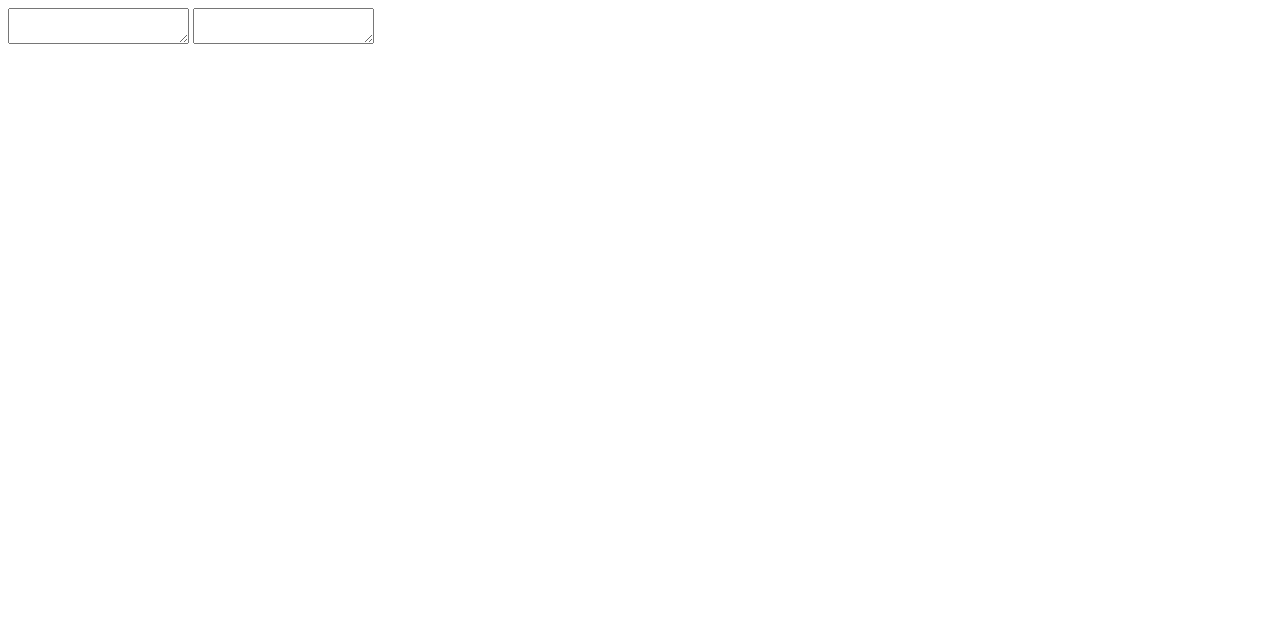
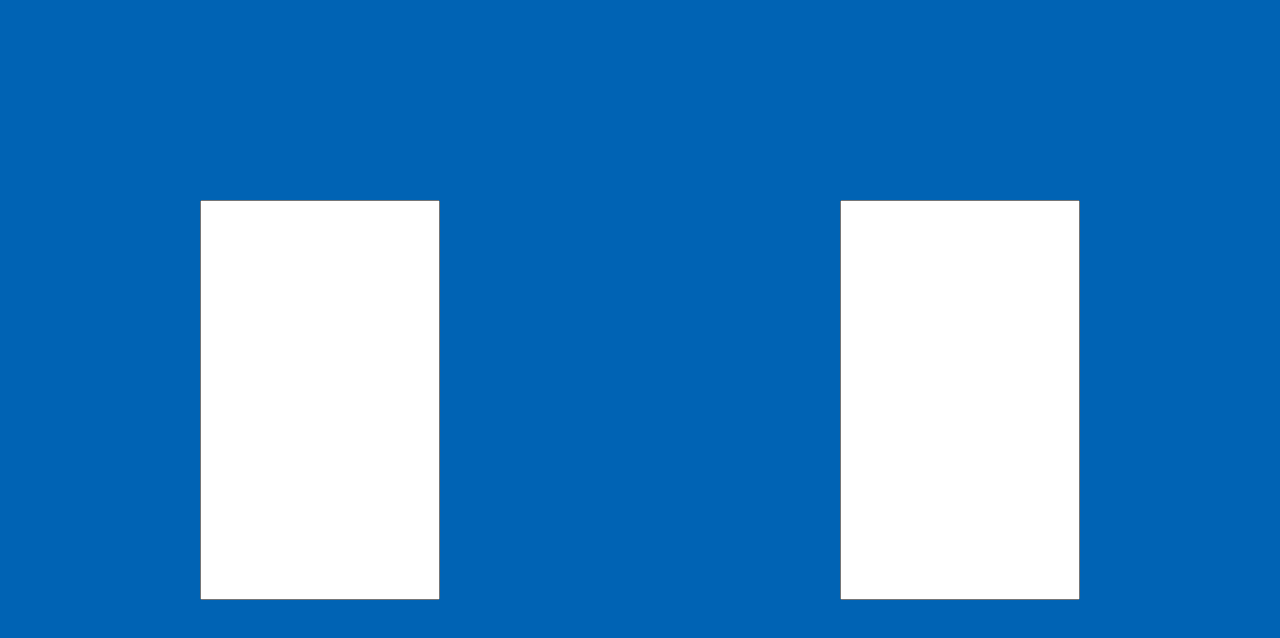
Before and after one commit to Soreon/dicpic-translator, a plain HTML site: page index.html in a window 1280 px wide. Drawn offline with Linux system fonts and the light colour scheme.

Commit message:
Ajout de style

```diff
--- a/index.html
+++ b/index.html
@@ -5,6 +5,7 @@
     <meta http-equiv="X-UA-Compatible" content="IE=edge">
     <meta name="viewport" content="width=device-width, initial-scale=1.0">
     <title>DicPic Translator</title>
+    <link rel="stylesheet" href="main.css">
 </head>
 <body>
     <textarea id='fr-text'></textarea>
--- /dev/null
+++ b/main.css
@@ -0,0 +1,23 @@
+html,
+body {
+    height: 100%;
+    margin: 0;
+    padding: 0;
+}
+
+body {
+    background-color: #0063b4;
+    display: flex;
+}
+
+#fr-text {
+    flex: 1;
+    resize: none;
+    margin: 200px;
+}
+
+#dp-text {
+    flex: 1;
+    resize: none;
+    margin: 200px;
+}
```
